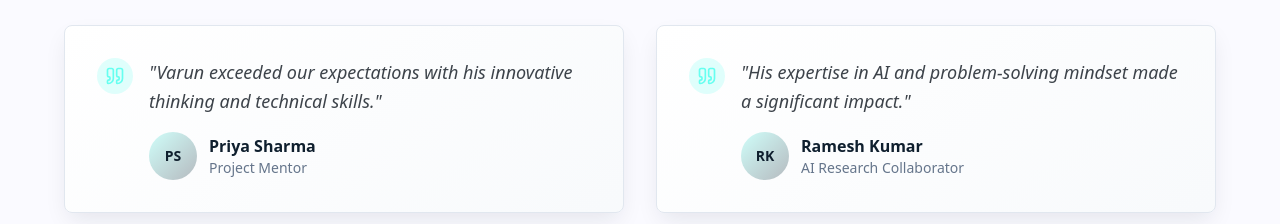
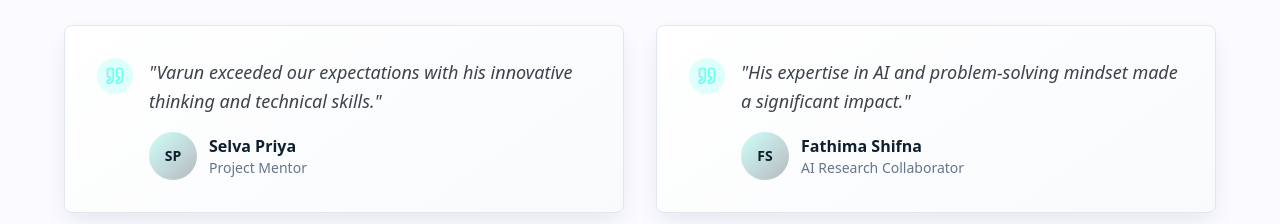
Before and after one commit to Doodigamavarun/doodigamavarun-portfolio, a React (Vite) app: page / in a window 1280 px wide. Shown: the part 3600-3824 px from the top of the page. Built offline with nearby package versions, Linux system fonts and the light colour scheme.

Commit message:
Update testimonial names
Update author names in the testimonials section from "Priya Sharma" to "Selva Priya" and "Ramesh Kumar" to "Fathima Shifna".

```diff
--- a/src/components/Testimonials.tsx
+++ b/src/components/Testimonials.tsx
@@ -5,12 +5,12 @@ const Testimonials = () => {
   const testimonials = [
     {
       quote: "Varun exceeded our expectations with his innovative thinking and technical skills.",
-      author: "Priya Sharma",
+      author: "Selva Priya",
       role: "Project Mentor"
     },
     {
       quote: "His expertise in AI and problem-solving mindset made a significant impact.",
-      author: "Ramesh Kumar",
+      author: "Fathima Shifna",
       role: "AI Research Collaborator"
     }
   ];
```
